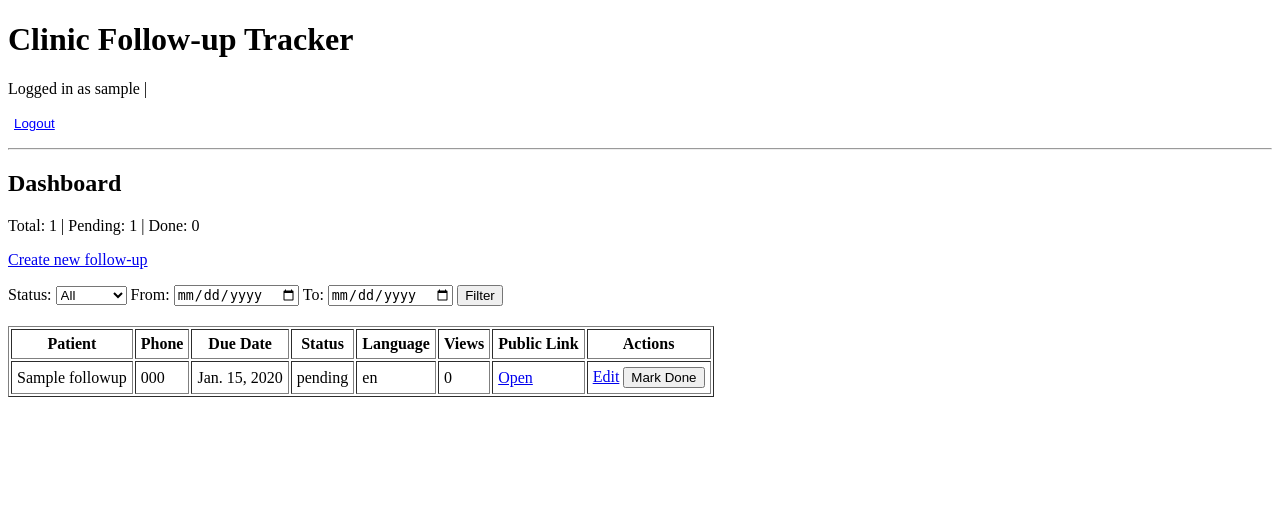
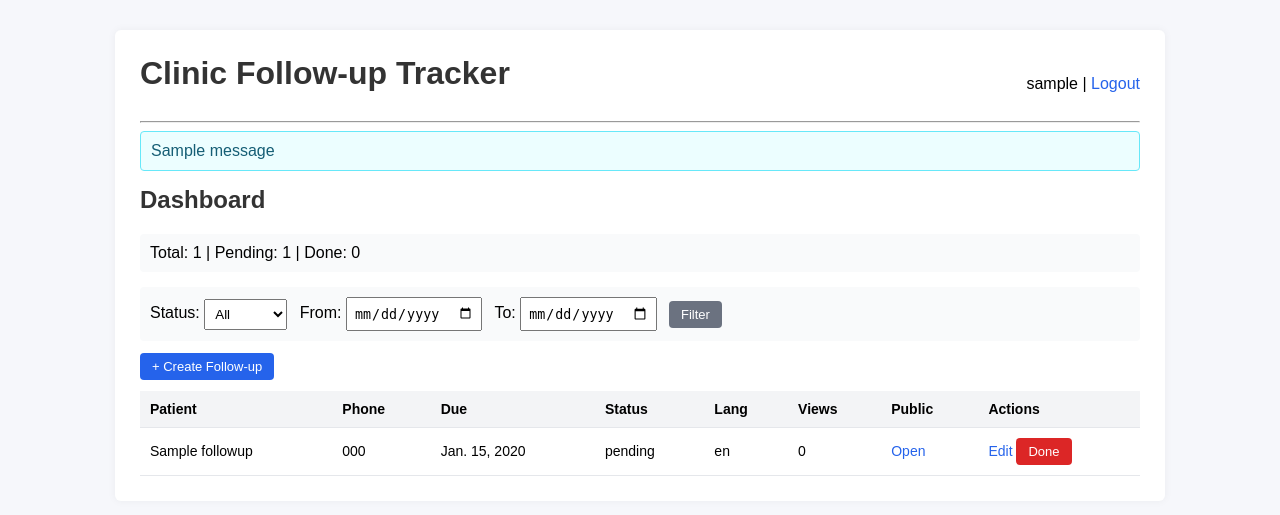
Before and after one commit to HarshYadav1711/clinic_tracker, a Django app: page / in a window 1280 px wide. Shown: the top 515 px of the page. Run offline with Django 5.2, Linux system fonts and the light colour scheme; a user stored in the database is signed in; tables that the repository leaves empty hold one stand-in row (values such as "Sample post"); one stand-in notice (Sample message) is shown; data that the repository does not hold is empty.

Commit message:
UI changes

```diff
--- a/templates/base.html
+++ b/templates/base.html
@@ -2,22 +2,142 @@
 <html>
 <head>
     <title>Clinic Follow-up Tracker</title>
+
+    <style>
+        body {
+            font-family: Arial, Helvetica, sans-serif;
+            background: #f6f7fb;
+            margin: 0;
+            padding: 0;
+        }
+
+        .container {
+            width: 90%;
+            max-width: 1000px;
+            margin: 30px auto;
+            background: #ffffff;
+            padding: 25px;
+            border-radius: 6px;
+            box-shadow: 0 0 8px rgba(0,0,0,0.05);
+        }
+
+        h1, h2 {
+            margin-top: 0;
+            color: #333;
+        }
+
+        a {
+            color: #2563eb;
+            text-decoration: none;
+        }
+
+        a:hover {
+            text-decoration: underline;
+        }
+
+        table {
+            width: 100%;
+            border-collapse: collapse;
+            margin-top: 15px;
+        }
+
+        th, td {
+            padding: 10px;
+            border-bottom: 1px solid #e5e7eb;
+            text-align: left;
+            font-size: 14px;
+        }
+
+        th {
+            background: #f3f4f6;
+        }
+
+        .btn {
+            padding: 6px 12px;
+            border-radius: 4px;
+            border: none;
+            cursor: pointer;
+            font-size: 13px;
+        }
+
+        .btn-primary {
+            background: #2563eb;
+            color: white;
+        }
+
+        .btn-secondary {
+            background: #6b7280;
+            color: white;
+        }
+
+        .btn-danger {
+            background: #dc2626;
+            color: white;
+        }
+
+        .top-bar {
+            display: flex;
+            justify-content: space-between;
+            align-items: center;
+        }
+
+        .summary {
+            margin: 15px 0;
+            padding: 10px;
+            background: #f9fafb;
+            border-radius: 4px;
+        }
+
+        .filter-box {
+            margin: 15px 0;
+            padding: 10px;
+            background: #f9fafb;
+            border-radius: 4px;
+        }
+
+        input, select {
+            padding: 6px;
+            margin-right: 8px;
+        }
+
+        .message {
+            padding: 10px;
+            margin-bottom: 15px;
+            background: #ecfeff;
+            border: 1px solid #67e8f9;
+            color: #155e75;
+            border-radius: 4px;
+        }
+    </style>
 </head>
+
 <body>
-    <h1>Clinic Follow-up Tracker</h1>
 
-    {% if user.is_authenticated %}
-        <p>
-            Logged in as {{ user.username }} |
-            <form method="post" action="{% url 'logout' %}" style="display:inline;">
-                {% csrf_token %}
-                <button type="submit" style="background:none;border:none;color:blue;cursor:pointer;text-decoration:underline;">Logout</button>
-            </form>
-        </p>
-        <hr>
+<div class="container">
+
+    <div class="top-bar">
+        <h1>Clinic Follow-up Tracker</h1>
+
+        {% if user.is_authenticated %}
+            <div>
+                {{ user.username }} |
+                <a href="{% url 'logout' %}">Logout</a>
+            </div>
+        {% endif %}
+    </div>
+
+    <hr>
+
+    {% if messages %}
+        {% for message in messages %}
+            <div class="message">{{ message }}</div>
+        {% endfor %}
     {% endif %}
 
     {% block content %}
     {% endblock %}
+
+</div>
+
 </body>
 </html>
--- a/templates/followups/dashboard.html
+++ b/templates/followups/dashboard.html
@@ -1,44 +1,46 @@
 {% extends "base.html" %}
+{% block content %}
 
-{% block content %}
 <h2>Dashboard</h2>
 
-<p>
+<div class="summary">
     Total: {{ total }} |
     Pending: {{ pending }} |
     Done: {{ done }}
-</p>
+</div>
 
-<p>
-    <a href="{% url 'followup_create' %}">Create new follow-up</a>
-</p>
-
-<form method="get" style="margin-bottom: 20px;">
+<div class="filter-box">
+    <form method="get">
         Status:
         <select name="status">
             <option value="">All</option>
-        <option value="pending" {% if request.GET.status == "pending" %}selected{% endif %}>Pending</option>
-        <option value="done" {% if request.GET.status == "done" %}selected{% endif %}>Done</option>
+            <option value="pending">Pending</option>
+            <option value="done">Done</option>
         </select>
 
         From:
-    <input type="date" name="from" value="{{ request.GET.from }}">
+        <input type="date" name="from">
 
         To:
-    <input type="date" name="to" value="{{ request.GET.to }}">
+        <input type="date" name="to">
 
-    <button type="submit">Filter</button>
+        <button class="btn btn-secondary" type="submit">Filter</button>
     </form>
+</div>
 
-<table border="1" cellpadding="5">
+<p>
+    <a class="btn btn-primary" href="/create/">+ Create Follow-up</a>
+</p>
+
+<table>
     <tr>
         <th>Patient</th>
         <th>Phone</th>
-        <th>Due Date</th>
+        <th>Due</th>
         <th>Status</th>
-        <th>Language</th>
+        <th>Lang</th>
         <th>Views</th>
-        <th>Public Link</th>
+        <th>Public</th>
         <th>Actions</th>
     </tr>
 
@@ -51,25 +53,28 @@
         <td>{{ f.language }}</td>
         <td>{{ f.publicviewlog_set.count }}</td>
         <td>
-            <a href="{% url 'public_view' f.public_token %}" target="_blank">
+            <a href="/p/{{ f.public_token }}/" target="_blank">
                 Open
             </a>
         </td>
         <td>
-            <a href="{% url 'followup_edit' f.id %}">Edit</a>
+            <a href="/{{ f.id }}/edit/">Edit</a>
 
             {% if f.status != "done" %}
-            <form method="post" action="{% url 'mark_done' f.id %}" style="display:inline;">
+            <form method="post" action="/{{ f.id }}/done/" style="display:inline;">
                 {% csrf_token %}
-                <button type="submit">Mark Done</button>
+                <button class="btn btn-danger" type="submit">
+                    Done
+                </button>
             </form>
             {% endif %}
         </td>
     </tr>
     {% empty %}
     <tr>
-        <td colspan="7">No follow-ups found.</td>
+        <td colspan="8">No follow-ups found.</td>
     </tr>
     {% endfor %}
 </table>
+
 {% endblock %}
--- a/templates/registration/login.html
+++ b/templates/registration/login.html
@@ -6,6 +6,9 @@
 <form method="post">
     {% csrf_token %}
     {{ form.as_p }}
-    <button type="submit">Login</button>
+
+    <button class="btn btn-primary" type="submit">
+        Login
+    </button>
 </form>
 {% endblock %}
```
Also changed, not shown: templates/followups/followup_form.html (+9 -21 lines), templates/followups/public_view.html (+23 -2 lines). Lines whose indentation alone changed are shown as unchanged.
